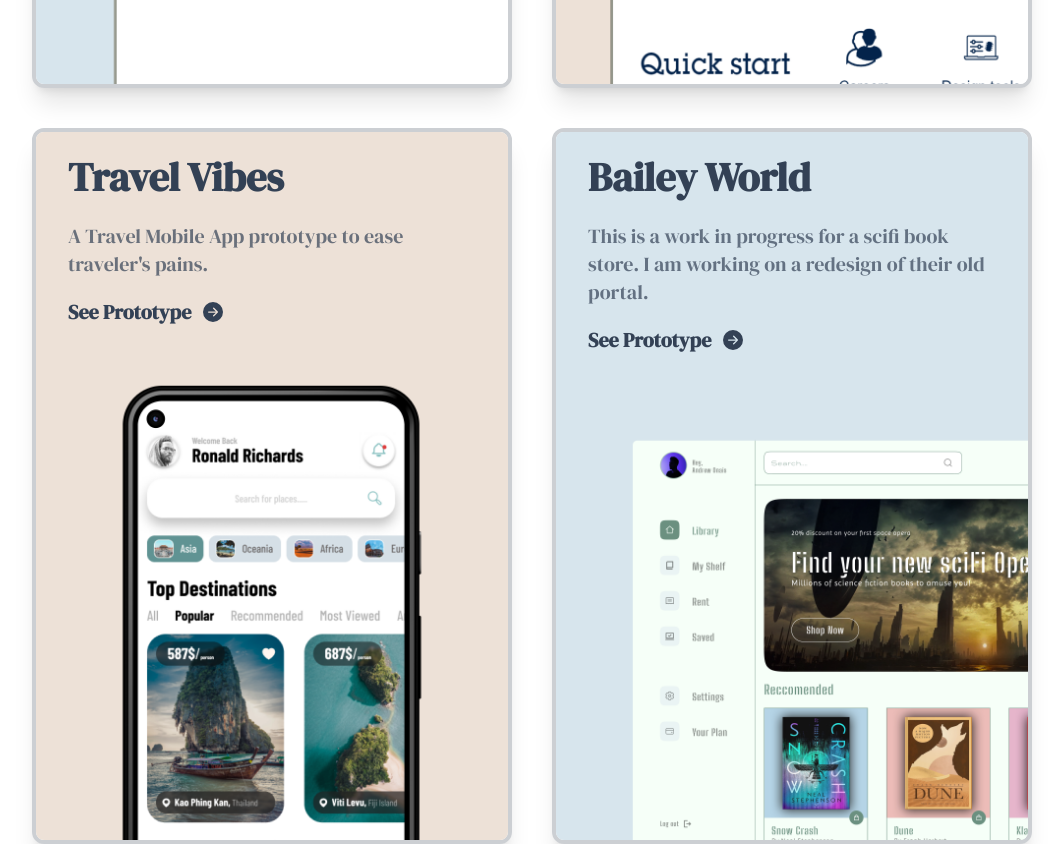
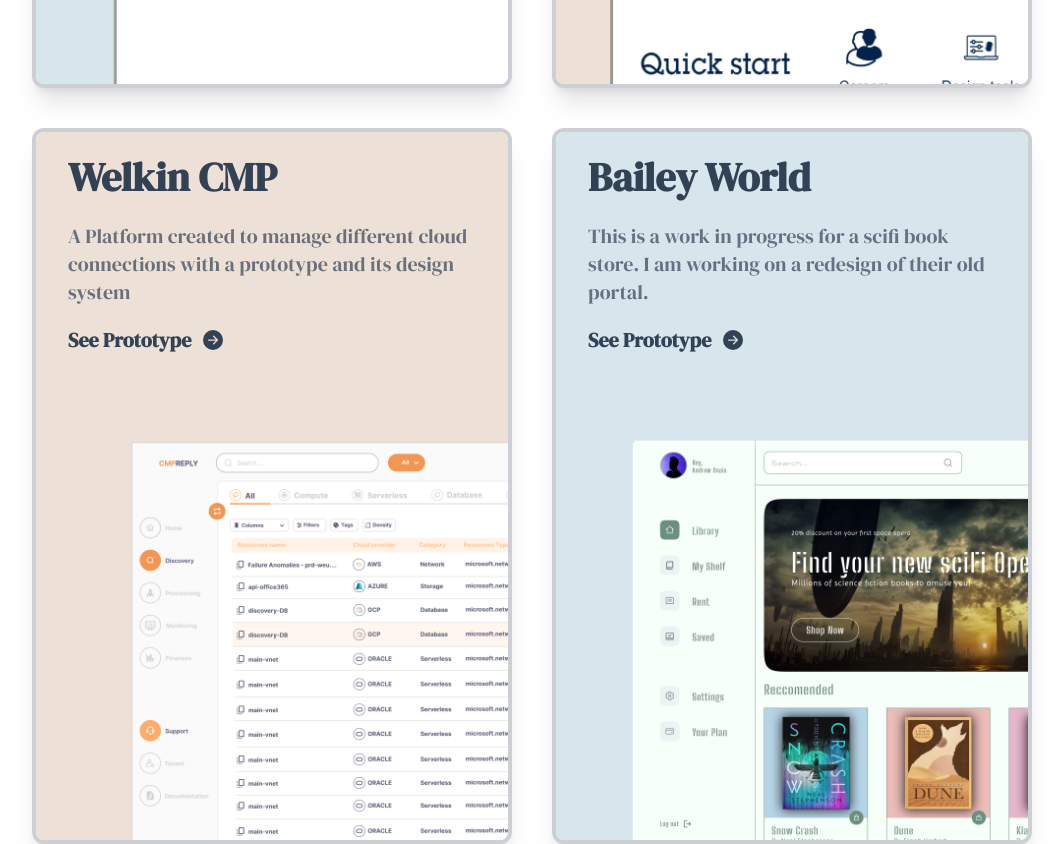
Before and after one commit to andreasiano/UI-UX-Portfolio, a React (Create React App) app: page / in a window 1280 px wide. Shown: the part 2180-3024 px from the top of the page, without its empty margins (108-1171 px from the left). Built offline with nearby package versions, Linux system fonts and the light colour scheme.

Commit message:
adding new project

```diff
--- a/src/constants/index.js
+++ b/src/constants/index.js
@@ -2,7 +2,7 @@ import img1 from '../assets/kitsune.png'
 import img2 from '../assets/elty.png'
 import img3 from '../assets/ST.png'
 import img4 from '../assets/Nexi.png'
-import img5 from '../assets/Travel vibes.png'
+import img5 from '../assets/Welkin CMP.png'
 import img6 from '../assets/BaileyWorld.png'
 import { BsFillArrowRightCircleFill } from 'react-icons/bs'
 
@@ -62,12 +62,12 @@ export const imgData = [
          },
          {
            id: 5,
-           title: "Travel Vibes",
+           title: "Welkin CMP",
            img: img5,
            description:
-             "A Travel Mobile App prototype to ease traveler's pains.",
+             "A Platform created to manage different cloud connections with a prototype and its design system",
            button: "See Prototype",
-           link: "https://www.figma.com/design/bohhBEUAqAzkZO6bV7XcxC/Travel-Mobile-App?t=oQFcA1ddaP9PTlmF-0",
+           link: "https://www.figma.com/design/eBYM5OwjGNaexDWKBcsAFx/WelkinReply?node-id=10-810&t=JipeYG7mHYcuXUWn-1",
            icon: <BsFillArrowRightCircleFill />,
          },
          {
```
Also changed, not shown: src/assets/Travel vibes.png (deleted), src/assets/Welkin CMP.png (added).
